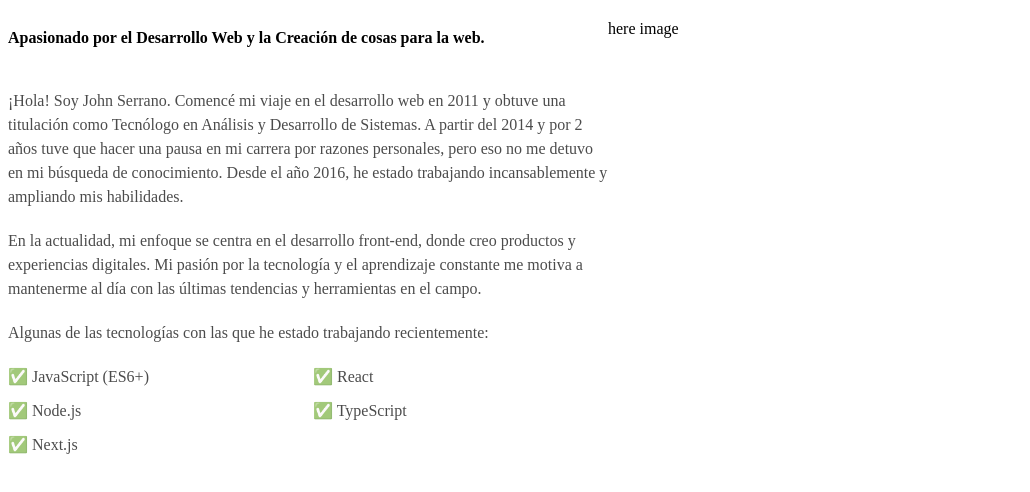
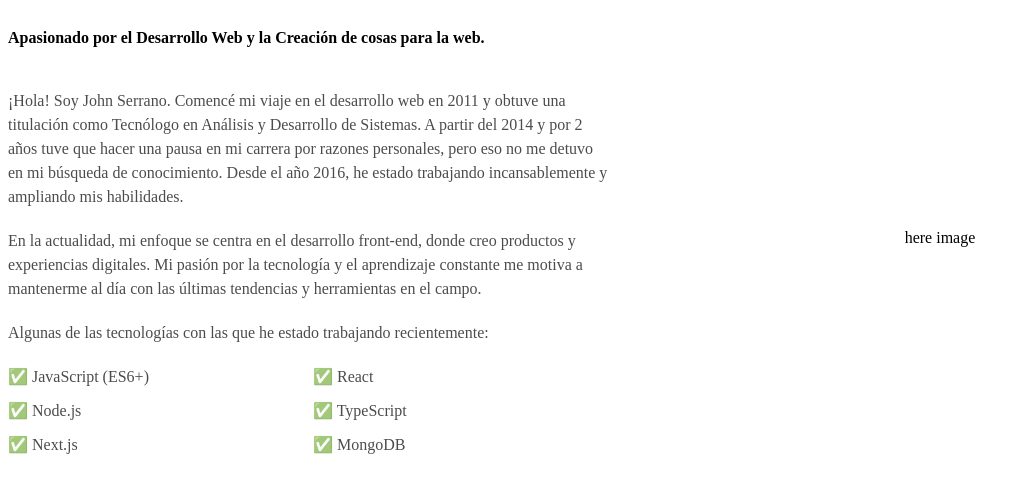
Before and after one commit to johnsi15/personal-site-astro, an Astro site: page /portafolio/about in a window 1280 px wide. Shown: the whole page, without its empty margins (0-1030 px from the left). Built offline with nearby package versions, Linux system fonts and the light colour scheme; Astro itself is replaced by a stand-in of ours.

Commit message:
Changes styles header and about

```diff
--- a/src/pages/portafolio/about.astro
+++ b/src/pages/portafolio/about.astro
@@ -33,6 +33,7 @@
         <li>✅ Node.js</li>
         <li>✅ TypeScript</li>
         <li>✅ Next.js</li>
+        <li>✅ MongoDB</li>
       </ul>
     </article>
   </div>
@@ -76,4 +77,12 @@
     font-size: var(--font-size-medium-text);
     line-height: 1.5rem;
   }
+
+  .image {
+    display: flex;
+    justify-content: center;
+    align-items: center;
+    width: 100%;
+    color: var(--color-white);
+  }
 </style>
```
Also changed, not shown: src/pages/portafolio/header.astro (+4 -3 lines).
